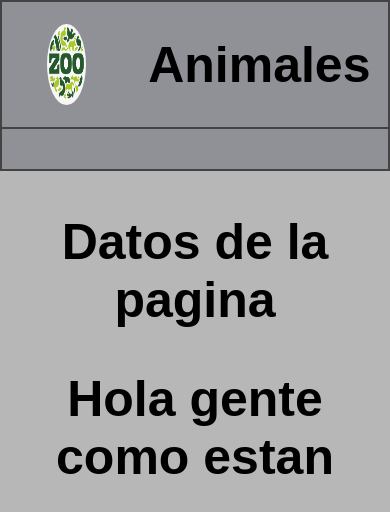
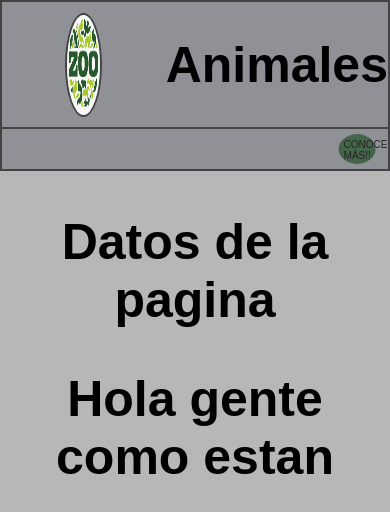
Before and after one commit to Karla11chan/ProyectoWebZoologico, a plain HTML site: page animales/animales.html in a window 390 px wide. Drawn offline with Linux system fonts and the light colour scheme.

Commit message:
Se modificó el lado del botón

```diff
--- a/animales/animales.html
+++ b/animales/animales.html
@@ -13,16 +13,16 @@
         <h1>Animales</h1>
 
     </header>
-    <main class="columna-central">
+    <section class="columna-central">
         <input type="checkbox" id="check">
         <label for="check" class="abrir">CONOCE MÁS!!</label>
         <label for="check" class="cerrar">Salir</label>
         <nav id="navegacion">
-            <a href="../index.html" target="_blank" title="En a la pagina principal ">Página principal(Conócenos)</a>
-            <a href="../ProyectoWebZoologico/galeria/galeria.html"target="_blank" title="En a la pagina de galeria">Galeria</a>
-            <a href="../ProyectoWebZoologico/servicios/servicios.html"target="_blank" title="En a la pagina de servicios y promociones">Servicios y Promociones</a>
+            <a href="../index.html"  title="Pagina principal ">Página principal(Conócenos)</a>
+            <a href="../ProyectoWebZoologico/galeria/galeria.html" title="Pagina de galeria">Galeria</a>
+            <a href="../ProyectoWebZoologico/servicios/servicios.html" title="Pagina de servicios y promociones">Servicios y Promociones</a>
         </nav>
-    </main>
+    </section>
     <main id="principal">
         <section class="">
             <h1>Datos de la pagina</h1>
--- a/animales/css/estilos.css
+++ b/animales/css/estilos.css
@@ -1,3 +1,4 @@
+/*CSS del Index*/
 html{
     font-size: 62.5%;
 }
@@ -6,7 +7,7 @@ body{
     margin: 0;
     font-family: Arial, Helvetica, sans-serif;
     background-color: rgb(183, 183, 184) ;
-    background-repeat: no-repeat;
+
 }
 .columna-central {
             background-color: rgb(144, 144, 151);
@@ -24,7 +25,7 @@ body{
     background-color: rgb(144, 144, 151);
     border: 0.2em solid rgb(68, 67, 68);
     display: grid;
-    grid-template-columns: 2fr 4fr;
+    grid-template-columns: 4fr 4fr;
     justify-items: center;
     align-items: center;
     flex-direction: row;
@@ -33,8 +34,8 @@ body{
 
 
 #encabezado img{
-    width: 30%;
-    height: 65%;
+    width: 20%;
+    height: 70%;
     aspect-ratio: 1/1;
     /* define la relación de aspecto entre el ancho y la altura de un elemento, asegurando que sus dimensiones
     mantengan esa proporción específica al cambiar el tamaño de la pantalla o el contenedor*/
@@ -58,7 +59,7 @@ h1{
     /*Permite aplicar translaciones, rotaciones y escalas a un elemento HTML
     /*Se aplica una transicion: propiedad tiempo funcion*/
     transition: transform 0.1s ease-in-out;
-    transform: translateX(100%);
+    transform: translateX(-900%);
     height: 100vh;
     border: 0.2em solid rgb(68, 67, 68);
     background-color: rgb(183, 183, 184);
@@ -72,7 +73,7 @@ h1{
 }
 
 .abrir {
-    width: 8%;
+    width: 7%;
     height: auto;
     padding: 0.5em;
     margin: 0.5em;
@@ -82,7 +83,7 @@ h1{
     cursor: pointer;
     border-radius: 50%;
     opacity: 100%;
-    transform: translateX(-60em);
+    transform: translateX(-20%);
 }
 .cerrar {
     display: none;
@@ -96,7 +97,7 @@ h1{
     cursor: pointer;
     border-radius: 50%;
     opacity: 100%;
-    transform: translateX(-60em);
+    transform: translateX(-20%);
 }
 #check{
     display: none;
@@ -109,7 +110,7 @@ h1{
 /*El selector ~ afecta a un elemento que está a la altura de otro, así cuando la pseudoclase checked esta marcada aploca ciertos estilos*/
 
 #check:checked ~#navegacion {
-    transform: translateX(0);
+    transform: translateX(-555%);
 }
 
 /*Ocultando el boton abrir*/
@@ -121,3 +122,44 @@ h1{
 #check:checked ~ .cerrar{
     display:block;
 }
+
+@media screen and (max-width: 850px) {
+ #navegacion{
+    display: flex;
+    flex-direction: column;
+    justify-content: space-evenly;
+    position: fixed;
+    top: 0;
+    right: 0;
+    width: 15%;
+    /*Permite aplicar translaciones, rotaciones y escalas a un elemento HTML
+    /*Se aplica una transicion: propiedad tiempo funcion*/
+    transition: transform 0.1s ease-in-out;
+    transform: translateX(-900%);
+    height: 100vh;
+    border: 0.2em solid rgb(68, 67, 68);
+    background-color: rgb(183, 183, 184);
+    font-size: 1em;
+
+    /*opacity: 50%;*/
+}
+#encabezado, #encabezado img {
+    background-color: rgb(144, 144, 151);
+    border: 0.2em solid rgb(68, 67, 68);
+    display: grid;
+    grid-template-columns: 4fr 2fr ;
+    justify-items: center;
+    align-items: center;
+    flex-direction: row;
+    justify-content: right;
+}
+#encabezado img{
+    width: 20%;
+    height: 80%;
+    aspect-ratio: 1/1;
+    /* define la relación de aspecto entre el ancho y la altura de un elemento, asegurando que sus dimensiones
+    mantengan esa proporción específica al cambiar el tamaño de la pantalla o el contenedor*/
+    border-radius: 100%;
+    object-fit: fill;
+}
+}
--- a/css/estilos.css
+++ b/css/estilos.css
@@ -1,3 +1,4 @@
+/*CSS del Index*/
 html{
     font-size: 62.5%;
 }
@@ -6,11 +7,10 @@ body{
     margin: 0;
     font-family: Arial, Helvetica, sans-serif;
     background-color: rgb(183, 183, 184) ;
-    background-repeat: no-repeat;
+
 }
+
 .columna-central {
-            background-color: rgb(144, 144, 151);
-            border: 0.2em solid rgb(68, 67, 68);
             border-top: none;
             display: flex;
             flex-direction: row;
@@ -24,22 +24,22 @@ body{
     background-color: rgb(144, 144, 151);
     border: 0.2em solid rgb(68, 67, 68);
     display: grid;
-    grid-template-columns: 2fr 4fr;
+    grid-template-columns: 4fr 4fr 2fr;
     justify-items: center;
     align-items: center;
     flex-direction: row;
-    justify-content: right;
+    justify-content: center;
 }
 
-
 #encabezado img{
-    width: 30%;
-    height: 65%;
+    width: 20%;
+    height: 70%;
     aspect-ratio: 1/1;
     /* define la relación de aspecto entre el ancho y la altura de un elemento, asegurando que sus dimensiones
     mantengan esa proporción específica al cambiar el tamaño de la pantalla o el contenedor*/
     border-radius: 100%;
     object-fit: fill;
+    position: right;
 }
 
 h1{
@@ -58,7 +58,7 @@ h1{
     /*Permite aplicar translaciones, rotaciones y escalas a un elemento HTML
     /*Se aplica una transicion: propiedad tiempo funcion*/
     transition: transform 0.1s ease-in-out;
-    transform: translateX(100%);
+    transform: translateX(-900%);
     height: 100vh;
     border: 0.2em solid rgb(68, 67, 68);
     background-color: rgb(183, 183, 184);
@@ -72,7 +72,8 @@ h1{
 }
 
 .abrir {
-    width: 8%;
+
+    width: 15em;
     height: auto;
     padding: 0.5em;
     margin: 0.5em;
@@ -82,11 +83,11 @@ h1{
     cursor: pointer;
     border-radius: 50%;
     opacity: 100%;
-    transform: translateX(-60em);
+    transform: translateX(-20%);
 }
 .cerrar {
     display: none;
-    width: 8%;
+    width: 15em;
     height: auto;
     padding: 0.5em;
     margin: 0.5em;
@@ -96,7 +97,7 @@ h1{
     cursor: pointer;
     border-radius: 50%;
     opacity: 100%;
-    transform: translateX(-60em);
+    transform: translateX(-20%);
 }
 #check{
     display: none;
@@ -109,7 +110,7 @@ h1{
 /*El selector ~ afecta a un elemento que está a la altura de otro, así cuando la pseudoclase checked esta marcada aploca ciertos estilos*/
 
 #check:checked ~#navegacion {
-    transform: translateX(0);
+    transform: translateX(-555%);
 }
 
 /*Ocultando el boton abrir*/
@@ -121,3 +122,72 @@ h1{
 #check:checked ~ .cerrar{
     display:block;
 }
+
+@media screen and (max-width: 850px) {
+ #navegacion{
+    display: flex;
+    flex-direction: column;
+    justify-content: space-evenly;
+    position: fixed;
+    top: 0;
+    right: 0;
+    width: 15%;
+    /*Permite aplicar translaciones, rotaciones y escalas a un elemento HTML
+    /*Se aplica una transicion: propiedad tiempo funcion*/
+    transition: transform 0.1s ease-in-out;
+    transform: translateX(-900%);
+    height: 100vh;
+    border: 0.2em solid rgb(68, 67, 68);
+    background-color: rgb(183, 183, 184);
+    font-size: 1em;
+
+    /*opacity: 50%;*/
+}
+#encabezado{
+    font-size: 1em;
+    background-color: rgb(144, 144, 151);
+    border: 0.2em solid rgb(68, 67, 68);
+    display: grid;
+    grid-template-columns: 4fr 4fr 2fr;
+    justify-items: center;
+    align-items: center;
+    flex-direction: row;
+    justify-content: right;
+}
+#encabezado img{
+    width: 20%;
+    height: 80%;
+    aspect-ratio: 1/1;
+    /* define la relación de aspecto entre el ancho y la altura de un elemento, asegurando que sus dimensiones
+    mantengan esa proporción específica al cambiar el tamaño de la pantalla o el contenedor*/
+    border-radius: 100%;
+    object-fit: fill;
+}
+.abrir {
+    width: 10em;
+    height: auto;
+    padding: 0.5em;
+    margin: 0.5em;
+    background-color: rgb(69, 101, 73);
+    color: rgb(35, 37, 40);
+    text-align: center;
+    cursor: pointer;
+    border-radius: 50%;
+    opacity: 100%;
+    transform: translateX(-20%);
+}
+.cerrar {
+    display: none;
+    width: 10em;
+    height: auto;
+    padding: 0.5em;
+    margin: 0.5em;
+    background-color:rgb(69, 101, 73);
+    color: rgb(35, 37, 40);
+    text-align: center;
+    cursor: pointer;
+    border-radius: 50%;
+    opacity: 100%;
+    transform: translateX(-20%);
+}
+}
```
Also changed, not shown: index.html (+8 -8 lines).
